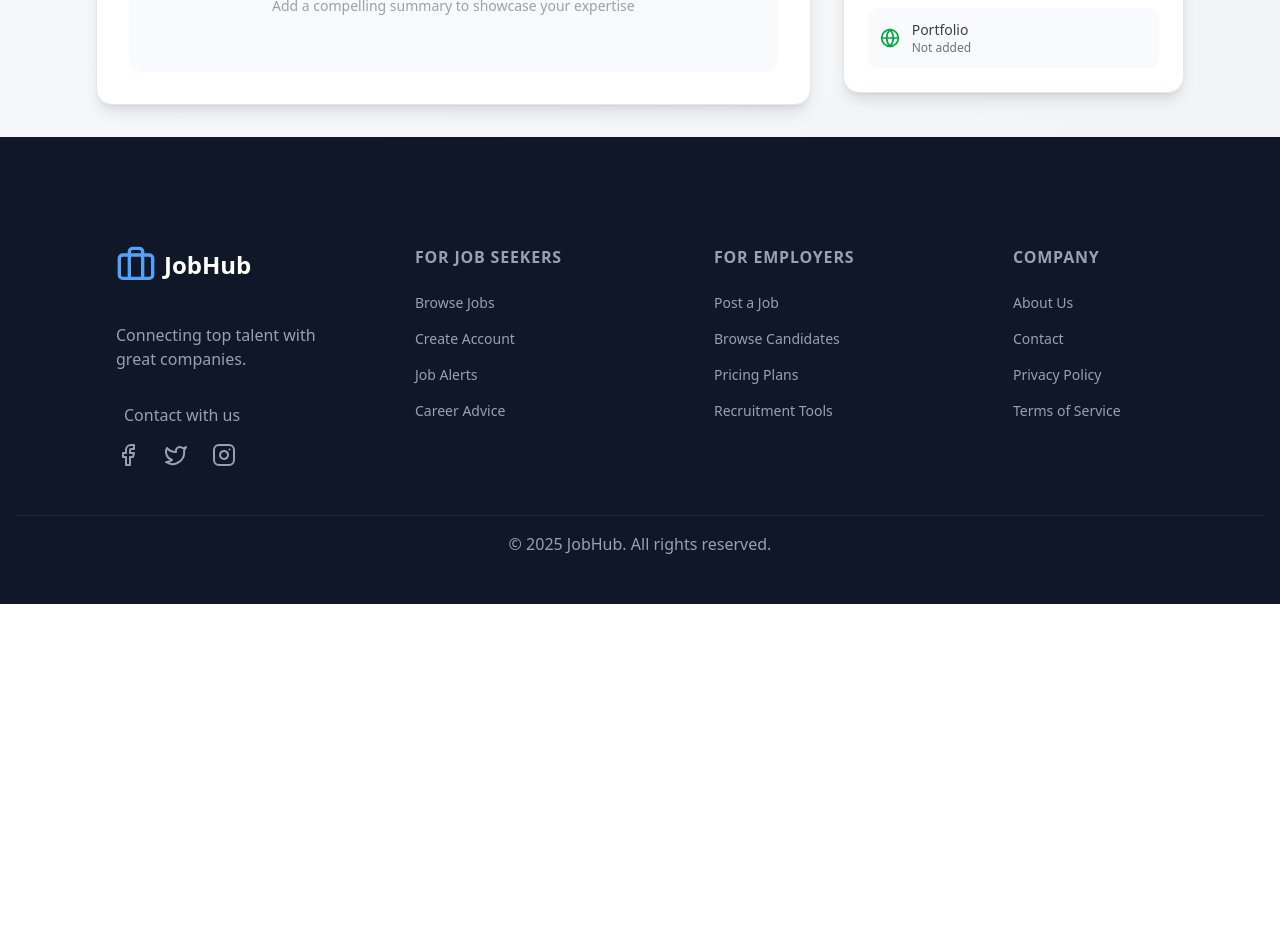
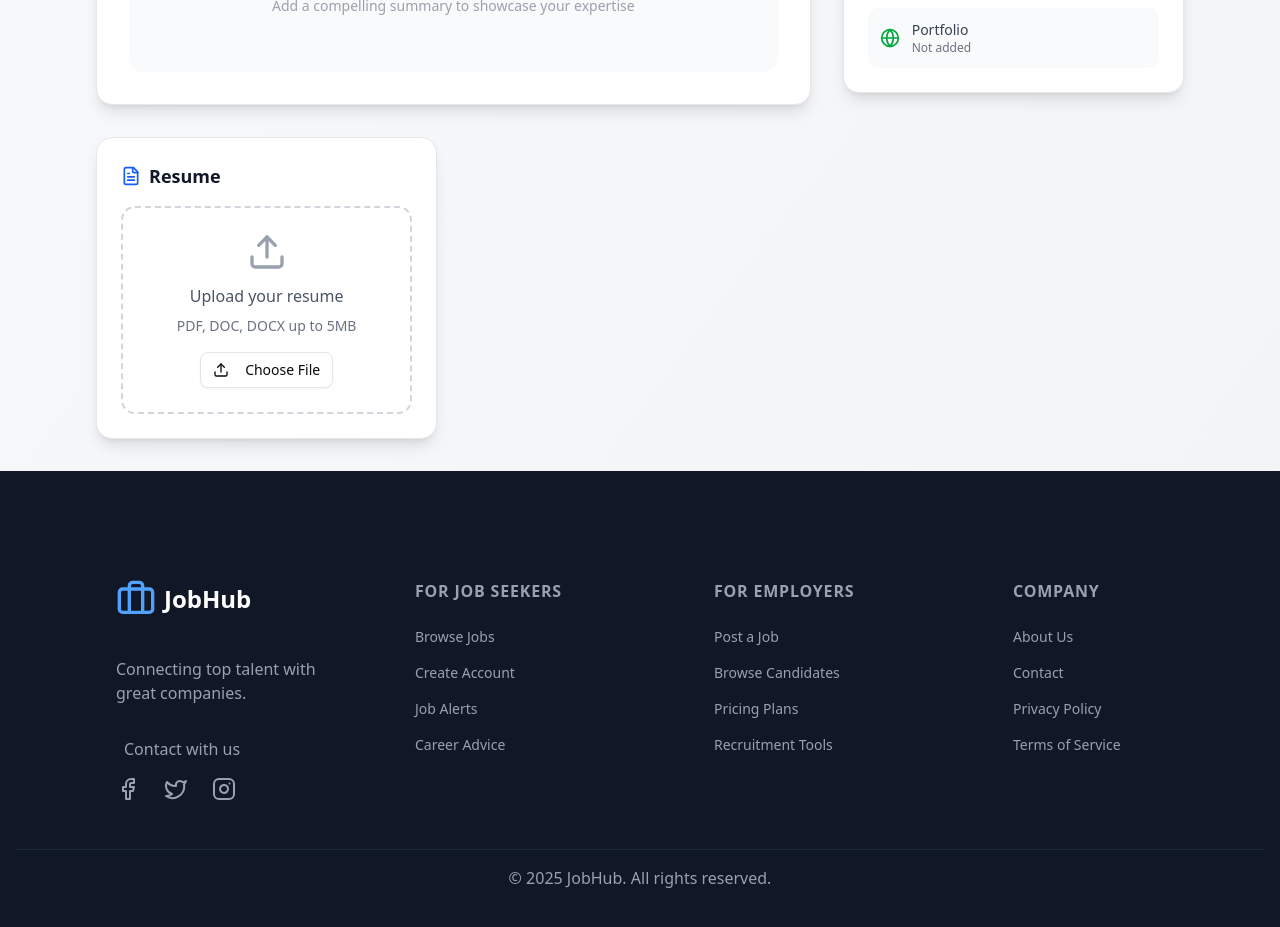
Before and after one commit to BejadiRajeshReddy/Jobv3, a React (Vite) app: page /profile in a window 1280 px wide. Shown: the part 1340-2267 px from the top of the page. Before the commit the page ends 1944 px from the top, so only its background shows below. Built offline with nearby package versions, Linux system fonts and the light colour scheme; sample sign-in values are in the browser's storage.

Commit message:
Updated CandidateProfile.jsx

```diff
--- a/src/pages/CandidateProfile.jsx
+++ b/src/pages/CandidateProfile.jsx
@@ -1157,6 +1157,43 @@ const CandidateProfile = () => {
 
 
           </div>
+            <div className="bg-white rounded-2xl shadow-lg border border-gray-200 p-6">
+              <div className="flex items-center justify-between mb-4">
+                <h3 className="text-lg font-bold text-gray-900 flex items-center gap-2">
+                  <FileText className="w-5 h-5 text-blue-600" />
+                  Resume
+                </h3>
+              </div>
+              <div className="border-2 border-dashed border-gray-300 rounded-xl p-6 text-center hover:border-blue-400 transition-colors">
+                <Upload className="w-10 h-10 mx-auto mb-3 text-gray-400" />
+                <p className="text-gray-600 mb-2 font-medium">Upload your resume</p>
+                <p className="text-sm text-gray-500 mb-4">
+                  PDF, DOC, DOCX up to 5MB
+                </p>
+                <Button variant="outline" className="mx-auto">
+                  <Upload className="w-4 h-4 mr-2" />
+                  Choose File
+                </Button>
+              </div>
+              {currentUser.resume && (
+                <div className="mt-4 p-3 bg-green-50 rounded-lg border border-green-200">
+                  <div className="flex items-center justify-between">
+                    <div className="flex items-center gap-2">
+                      <FileText className="w-4 h-4 text-green-600" />
+                      <span className="text-sm font-medium text-green-800">Resume uploaded</span>
+                    </div>
+                    <div className="flex gap-2">
+                      <Button size="sm" variant="outline">
+                        <Eye className="w-4 h-4" />
+                      </Button>
+                      <Button size="sm" variant="outline">
+                        <Download className="w-4 h-4" />
+                      </Button>
+                    </div>
+                  </div>
+                </div>
+              )}
+            </div>
         </div>
       </div>
     </div>
```
